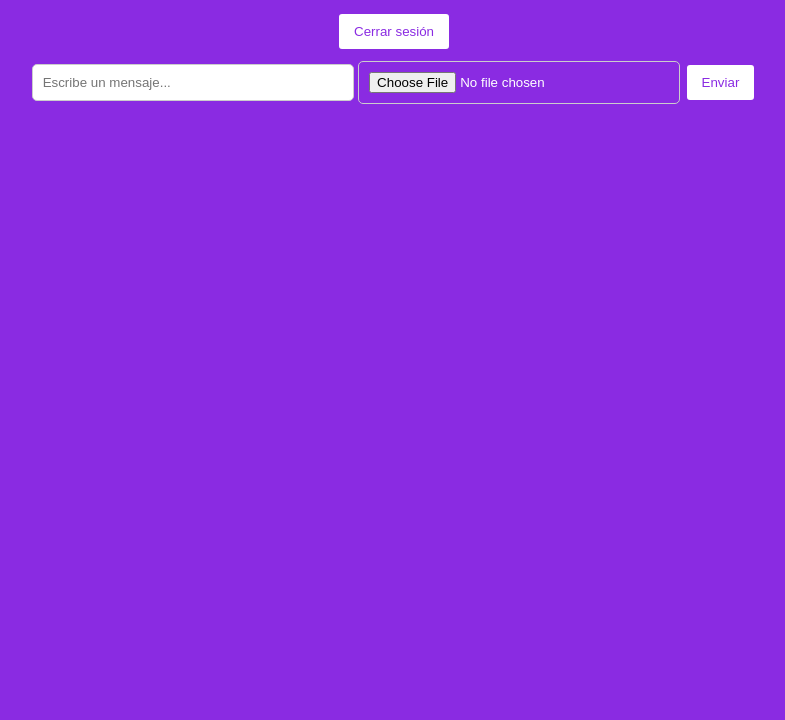
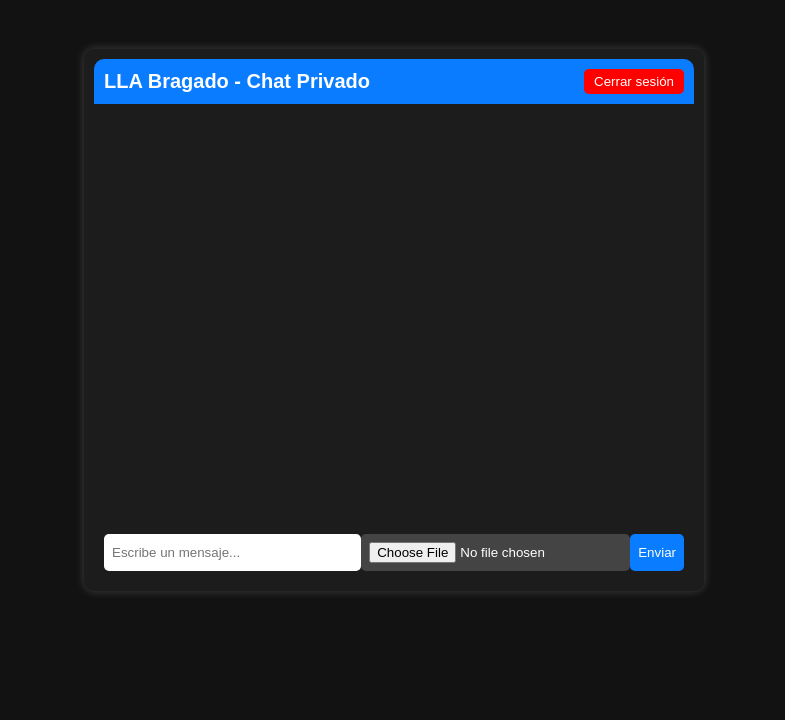
Before and after one commit to maxmoragas/chatprivado, a website with bundled scripts: page chat.html in a window 1280 px wide. Shown: the part 80-800 px from the top of the page, without its empty margins (246-1031 px from the left). Built offline with nearby package versions, Linux system fonts and the light colour scheme.

Commit message:
Update styles.css

```diff
--- a/styles.css
+++ b/styles.css
@@ -1,56 +1,95 @@
 body {
+    background-color: #121212;
+    color: white;
     font-family: Arial, sans-serif;
-    background-color: rgb(138, 43, 226); /* Fondo violeta */
-    color: white;
-    text-align: center;
+    display: flex;
+    justify-content: center;
+    align-items: center;
+    height: 100vh;
     margin: 0;
-    padding: 0;
+}
+
+#chatContainer {
+    width: 90%;
+    max-width: 600px;
+    background-color: #1c1c1c;
+    border-radius: 10px;
+    padding: 10px;
+    box-shadow: 0px 0px 10px rgba(255, 255, 255, 0.2);
+}
+
+header {
+    display: flex;
+    justify-content: space-between;
+    align-items: center;
+    padding: 10px;
+    background-color: #0A7CFF;
+    border-radius: 10px 10px 0 0;
 }
 
 h1 {
-    color: white;
-    font-size: 2.5em;
-    margin-top: 20px;
+    font-size: 20px;
+    margin: 0;
 }
 
-.logo-container {
-    text-align: center;
-    margin-top: 20px;
-}
-
-.logo-container img {
-    width: 150px;
-}
-
-#register, #login {
-    background: white;
-    color: black;
-    padding: 20px;
-    border-radius: 10px;
-    box-shadow: 0px 4px 8px rgba(0, 0, 0, 0.2);
-    width: 300px;
-    margin: 40px auto;
-}
-
-input {
-    width: 90%;
-    max-width: 300px;
-    padding: 10px;
-    margin: 10px 0;
-    border: 1px solid #ccc;
+#logoutButton {
+    background-color: red;
+    border: none;
+    padding: 5px 10px;
+    color: white;
+    cursor: pointer;
     border-radius: 5px;
 }
 
-button {
-    background-color: white;
-    color: rgb(138, 43, 226);
-    padding: 10px 15px;
-    border: 2px solid rgb(138, 43, 226);
+#chatBox {
+    height: 400px;
+    overflow-y: auto;
+    padding: 10px;
+    display: flex;
+    flex-direction: column;
+}
+
+.message {
+    max-width: 80%;
+    padding: 10px;
+    margin: 5px;
+    border-radius: 10px;
+    word-wrap: break-word;
+}
+
+.sent {
+    align-self: flex-end;
+    background-color: #0A7CFF;
+}
+
+.received {
+    align-self: flex-start;
+    background-color: #333;
+}
+
+#messageControls {
+    display: flex;
+    justify-content: space-between;
+    padding: 10px;
+}
+
+input, button {
+    padding: 8px;
     border-radius: 5px;
+    border: none;
+}
+
+#messageInput {
+    flex-grow: 1;
+}
+
+#sendMessage {
+    background-color: #0A7CFF;
+    color: white;
     cursor: pointer;
 }
 
-button:hover {
-    background-color: rgb(115, 38, 186);
+#fileInput {
+    background-color: #444;
     color: white;
 }
```
